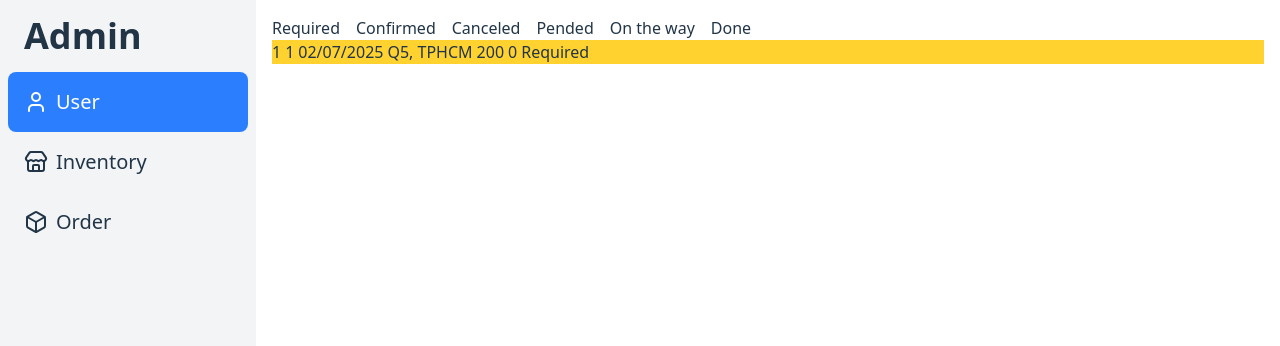
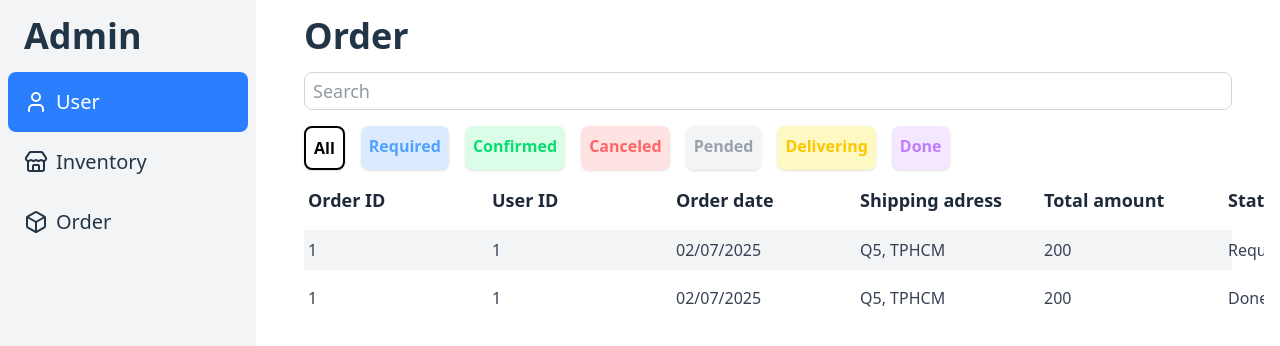
Before and after one commit to Tmin1021/Frontend-EC-Project, a React (Vite) app in the folder Frontend-EC/: page /admin/order in a window 1280 px wide. Shown: the top 346 px of the page. Built offline with nearby package versions, Linux system fonts and the light colour scheme.

Commit message:
Update the UI and function of Admin, still not completed yet. In: src/admin.

```diff
--- a/Frontend-EC/src/admin/components/admin_order.jsx
+++ b/Frontend-EC/src/admin/components/admin_order.jsx
@@ -1,55 +1,54 @@
 import { useState } from 'react'
 import { useAdmin } from '../../context/AdminContext'
-import { order_items } from '../../data/dummy'
+import { order_items, orders, users } from '../../data/dummy'
 import { useNavigate, useParams } from 'react-router-dom'
-import Admin_Universal_Item from './admin_universal'
+import Admin_Universal_Item, {Admin_Universal_Page} from './admin_universal'
 
-export const Admin_Order_Detail = ({updateStatusOrder}) => {
-  const status = ["Required", "Confirmed", "Canceled", "Pended", "On the way", "Done"]
+export const Admin_Order_Detail = () => {
+  const status = ["Required", "Confirmed", "Canceled", "Pended", "Delivering", "Done"]
+
   const {id} = useParams()
   const order_item = order_items.find(i => i.order_id.toString()===id)
   if (!order_item) return <p>ERROR</p>
 
+  const order_info = orders.find(order => order.order_id === order_item.order_id)
+  const user_info = users.find(user => order_info.user_id===user.user_id)
+  const info = {user_id: ["User ID", user_info?.user_id], name: ["Name", user_info?.name], mail: ["Mail", user_info?.mail],
+                     phone: ['Phone', user_info?.phone], order_date: ['Order date', order_info.order_date], shipping_address: ['Shipping address', order_info?.shipping_address]}
+
   return (
-    <div>
-      <Admin_Universal_Item key={-1} which={'order_item'} header={1}/>
-      {order_item.products.map((product) => (
-        <Admin_Universal_Item key={product.product_id} which={'order_item'} info={product}/>
-      ))}
-      {status.map((i) => (
-        <div onClick={()=>{updateStatusOrder(order_item.order_id, i)}}><p>{i}</p></div>
-      ))}
+    <div className='flex flex-col gap-2'>
+      {/* Title */}
+      <p className='font-semibold text-3xl'>Order #<span className="font-bold text-pink-500">{id}</span></p>
+
+      {/* Basic Info */}
+      <div className='pl-1'>
+        {Object.keys(info).map((key) => (
+          <div key={key} className='flex'>
+            <p className='w-[50%] font-semibold'>{info[key][0]}</p>
+            <p className='font-light'>{info[key][1]}</p>
+          </div>
+        ))}
+      </div>
+
+      {/* Items */}
+      <div>
+        <Admin_Universal_Item key={-1} which={'order_item'} header={1}/>
+        {order_item.products.map((item, i) => (
+          <div key={i} className={`${i%2===0?  'bg-gray-100':''} `}>
+            <Admin_Universal_Item key={item.product_id} which={'order_item'} info={item}/>
+          </div>
+        ))}
+      </div>
+
     </div>
   )
 }
 
 function Admin_Order() {
-  const status = ["Required", "Confirmed", "Canceled", "Pended", "On the way", "Done"]
-  const {currentOrder} = useAdmin()
-  const [currentStatus, setCurrentStatus] = useState(0)
-  const navigate = useNavigate()
 
   return (
-    <div>
-      <div className='flex gap-4'>
-        {status.map((i, index)=> (
-          <div onClick={()=>setCurrentStatus(index)}>
-            <p key={i}>{i}</p>
-          </div>
-
-        ))}
-      </div>
-
-      <div>
-        {currentOrder.filter(order=>order.status===status[currentStatus]).map((order)=>(
-          <div key={order.order_id} className='bg-amber-300 flex gap-1' onClick={()=>navigate(`/admin/order/${order.order_id}`)}>
-            {Object.keys(order).map((i) => (
-              <p>{order[i]}</p>
-            ))}
-            </div>
-        ))}
-      </div>
-    </div>
+      <Admin_Universal_Page name={'Order'} />
   )
 }
 
--- a/Frontend-EC/src/admin/components/admin_universal.jsx
+++ b/Frontend-EC/src/admin/components/admin_universal.jsx
@@ -7,11 +7,13 @@ export default function Admin_Universal_Item({which, info=null, header=0}) {
   const {sortUniversal} = useAdmin()
   const main_infos = {
     inventory:  {product_id: ["Product ID", info?.product_id], name: ["Name", info?.name], type: ['Type', info?.type],
-                stock: ['Stock', info?.stock], available: ['Available', info?.available]},
-    user:      {user_id: ["User ID", info?.user_id], name: ["Name", info?.name], mail: ["Mail", info?.mail],
-                phone: ['Phone', info?.phone], address: ['Address', info?.address]},
+                 stock: ['Stock', info?.stock], available: ['Available', info?.available]},
+    user:       {user_id: ["User ID", info?.user_id], name: ["Name", info?.name], mail: ["Mail", info?.mail],
+                 phone: ['Phone', info?.phone], address: ['Address', info?.address]},
+    order:      {order_id: ['Order ID', info?.order_id], user_id: ['User ID', info?.user_id], order_date: ['Order date', info?.order_date],
+                 shipping_address: ['Shipping adress', info?.shipping_address], total_amount: ['Total amount', info?.total_amount], status: ['Status', info?.status]},
     order_item: {product_id: ['Product ID', info?.product_id], option: ['Option', info?.option?.name], price: ['Base price', info?.option?.price ?? info?.price],
-                quantity: ['Quantity', info?.quantity], off_price: ['Off price', info?.off_price], total: ['Total',  ((info?.option?.price ?? info?.price) - info?.off_price) * info?.quantity]
+                 quantity: ['Quantity', info?.quantity], off_price: ['Off price', info?.off_price], total: ['Total',  ((info?.option?.price ?? info?.price) - info?.off_price) * info?.quantity]
     }
     }
 
@@ -21,7 +23,7 @@ export default function Admin_Universal_Item({which, info=null, header=0}) {
      <div className='flex justify-between gap-1 px-1 py-2'>
       {Object.keys(main_info).map((key)=> (
         <div key={key} className={`${header ? 'text-lg font-semibold text-gray-800 hover:text-green-600' : 'text-base font-light text-gray-700'}
-                                  min-w-[150px] transition-all cursor-pointer`}
+                                  min-w-[180px] transition-all cursor-pointer`}
                        onClick={() => {if(header) sortUniversal(which, key)}}>
 
           {key==='available' && !header ?
@@ -50,17 +52,27 @@ export function Admin_Universal_Search({name}) {
 }
 
 export function Admin_Universal_Page({name}) {
-    const {currentUser, currentInventory, currentOrder} = useAdmin()
+    const {currentUser, currentInventory, currentOrder, filterStatus} = useAdmin()
     const navigate = useNavigate()
     const mapping = {
         "User": ['user', 'user_id', currentUser],
         "Inventory": ['inventory', 'product_id', currentInventory],
         "Order": ['order', 'order_id', currentOrder]}
 
+    const order_status = {
+      "All": ['bg-white dark:bg-black', 'text-black dark:text-white'],
+      "Required": ['bg-blue-100', 'text-blue-400'],
+      "Confirmed": ['bg-green-100', 'text-green-400'],
+      "Canceled": ['bg-red-100', 'text-red-400'],
+      "Pended": ['bg-gray-100', 'text-gray-400'],
+      "Delivering": ['bg-yellow-100', 'text-yellow-400'],
+      "Done": ['bg-purple-100', 'text-purple-400']}
+    const [statusChosen, setStatusChosen] = useState('All')
+
     const [type, primaryKey, dataList] = mapping[name];
 
     return (
-      <div className='flex flex-col overflow-y-auto px-4 md:px-8 lg:px-16 gap-4'>
+      <div className='flex flex-col overflow-y-auto px-2 md:px-4 lg:px-8 gap-4'>
         {/* Page name */}
         <p className='font-bold text-4xl'>{name}</p>
 
@@ -68,12 +80,21 @@ export function Admin_Universal_Page({name}) {
         <Admin_Universal_Search name={name}/>
 
         <div className='flex flex-col gap-2'>
+          {/* For order only */}
+          {name==='Order' &&
+          <div className='flex gap-1 md: gap-4'>
+            {Object.keys(order_status).map((key)=> (
+              <div key={key} className={`${order_status[key][0]} ${order_status[key][1]} ${statusChosen===key? 'border-2':'border-0'} shadow font-semibold p-2 rounded-lg`}
+                   onClick={()=>{if (statusChosen!==key) {setStatusChosen(key)} filterStatus(key)}}>{key}</div>
+            ))}
+          </div>}
+
           {/* Header title */}
           <Admin_Universal_Item key={-1} which={type} header={1}/>
 
           {/* Rows */}
           {dataList.map((info, i) => (
-            <div key={info[primaryKey]} className={`${i%2===0?  'bg-gray-100':''} `} onClick={()=>navigate(`/admin/${type}/${info[primaryKey]}`)}>
+            <div key={info[primaryKey]} className={`${i%2===0?  'bg-gray-100':''} `} onClick={()=>{if(type!=='user') navigate(`/admin/${type}/${info[primaryKey]}`)}}>
                 <Admin_Universal_Item which={type} info={info} header={0}/>
             </div>
           ))}
```
Also changed, not shown: Frontend-EC/src/admin/components/admin_inventory.jsx (+36 -19 lines).
